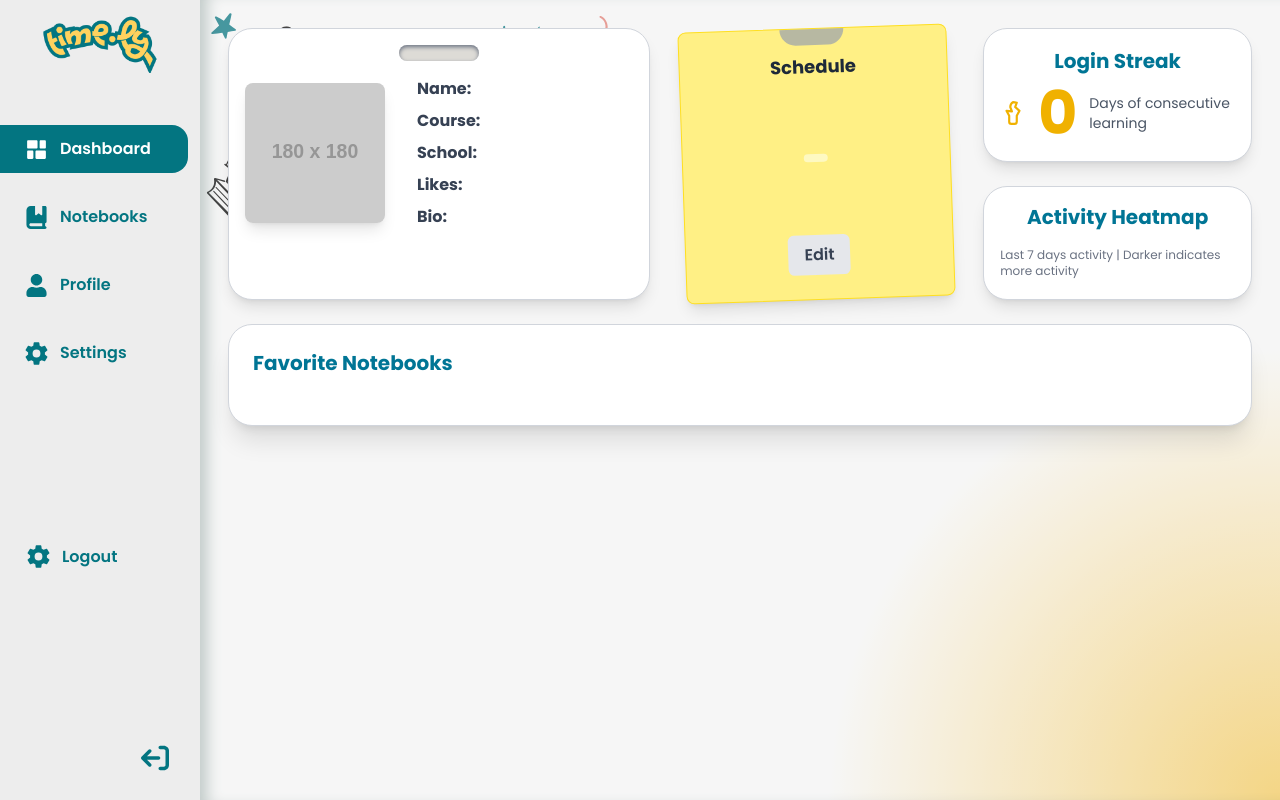
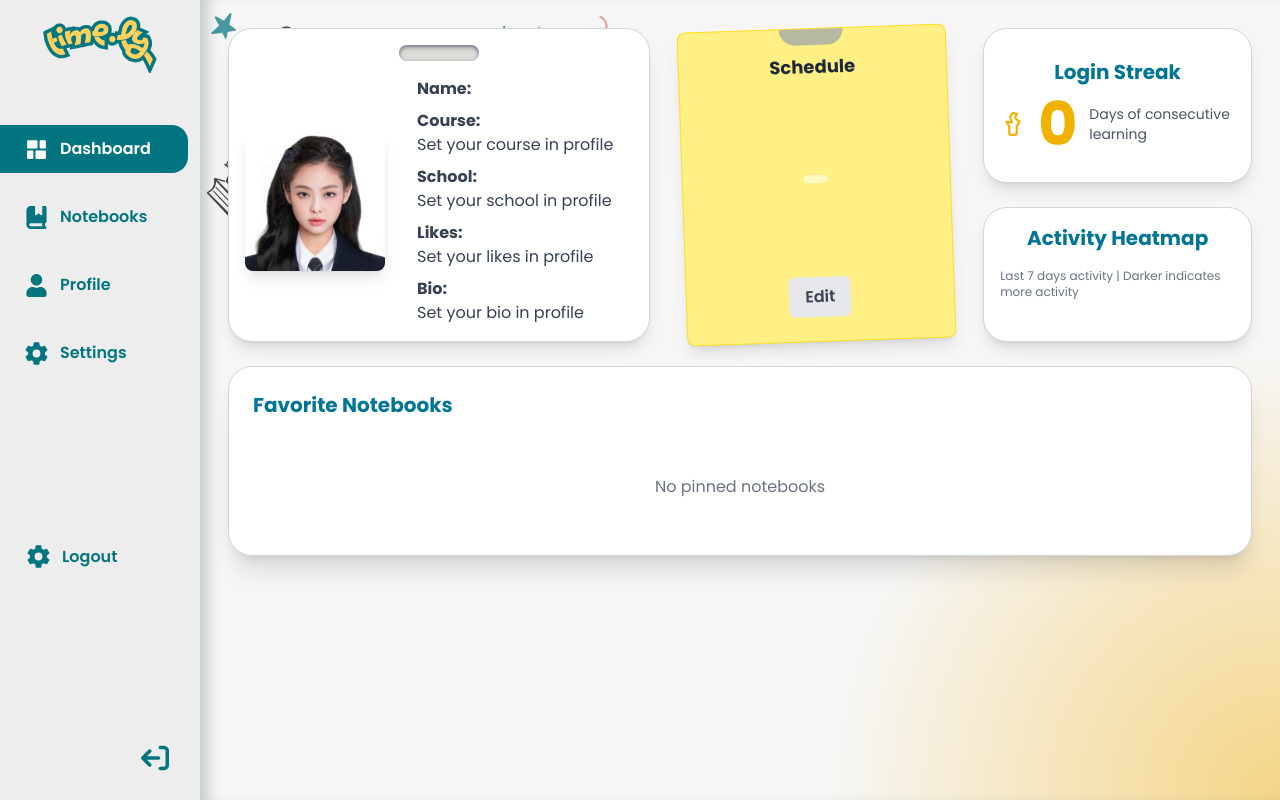
Before and after one commit to yanaSG/time.ly, a React (Vite) app in the folder frontend/: page /dashboard in a window 1280 px wide. Built offline with nearby package versions, Linux system fonts and the light colour scheme.

Commit message:
Fixed fallbacks for dashboard display

```diff
--- a/frontend/src/providers/AuthProvider.tsx
+++ b/frontend/src/providers/AuthProvider.tsx
@@ -80,6 +80,7 @@ const AuthProvider: React.FC<{ children: ReactNode }> = ({ children }) => {
       localStorage.setItem('access_token', response.access);
       localStorage.setItem('refresh_token', response.refresh);
       await refreshUser();
+      navigate('/dashboard');
     } catch (error) {
       console.error('Registration failed:', error);
       throw error;
--- a/frontend/src/views/features/dashboard/Dashboard.tsx
+++ b/frontend/src/views/features/dashboard/Dashboard.tsx
@@ -200,7 +200,7 @@ const Dashboard: React.FC = () => {
             <div className="flex flex-col sm:flex-row gap-4 justify-center items-center w-full">
               {/* User image with a fallback placeholder. Sizes adjusted for responsiveness. */}
               <img
-                src={user?.image || "https://placehold.co/180x180/E0F2F7/263438?text=User"}
+                src={user?.image || "/user-jennie.jpg"}
                 alt="user"
                 className="h-20 w-20 sm:h-24 sm:w-24 md:h-34 md:w-34 lg:h-35 lg:w-35 rounded-lg shadow-lg object-cover mb-2 sm:mb-0 sm:mr-4"
               />
@@ -222,7 +222,7 @@ const Dashboard: React.FC = () => {
                     <p className="truncate">
                       {user?.course && user.course.length > 34
                         ? `${user.course.slice(0, 34)}...`
-                        : user?.course || ''}
+                        : user?.course || 'Set your course in profile'}
                     </p>
                   </div>
                   <div>
@@ -230,7 +230,7 @@ const Dashboard: React.FC = () => {
                     <p className="truncate">
                       {user?.school && user.school.length > 34
                         ? `${user.school.slice(0, 34)}...`
-                        : user?.school || ''}
+                        : user?.school || 'Set your school in profile'}
                     </p>
                   </div>
                   <div>
@@ -238,7 +238,7 @@ const Dashboard: React.FC = () => {
                     <p className="truncate">
                       {user?.likes && user.likes.length > 34
                         ? `${user.likes.slice(0, 34)}...`
-                        : user?.likes || ''}
+                        : user?.likes || 'Set your likes in profile'}
                     </p>
                   </div>
                   <div>
@@ -246,7 +246,7 @@ const Dashboard: React.FC = () => {
                     <p className="truncate">
                       {user?.bio && user.bio.length > 34
                         ? `${user.bio.slice(0, 34)}...`
-                        : user?.bio || ''}
+                        : user?.bio || 'Set your bio in profile'}
                     </p>
                   </div>
                 </div>
@@ -351,30 +351,40 @@ const Dashboard: React.FC = () => {
             {/* Grid for notebook cards - highly responsive columns. */}
             <div className="grid grid-cols-1 sm:grid-cols-2 md:grid-cols-3 lg:grid-cols-4 xl:grid-cols-5 gap-6 px-2 sm:px-4">
 
-              {pinnedNotebooks.map((pinned: any) => (
+              {pinnedNotebooks.length === 0 ? (
+                <div className="text-gray-500 text-center col-span-full py-8">
+                  No pinned notebooks
+                </div>
+              ) : (
+                pinnedNotebooks.map((pinned: any) => (
                   <div
                     key={pinned.notebook.id}
                     onClick={(event) => handleNotebookClick(event, pinned.notebook.id)}
-                  className="flex flex-col items-center transform transition-transform duration-300 hover:scale-105 cursor-pointer relative min-h-[180px]" // Added min-h for consistent card size
+                    className="flex flex-col items-center transform transition-transform duration-300 hover:scale-105 cursor-pointer relative min-h-[180px]"
                   >
                     {/* Adjusted image sizing and positioning to be relative to the card */}
                     <img
                       src="/binder.png"
                       alt="Dashboard Illustration"
-                    className="absolute top-0 left-0 w-full h-full object-contain z-0 opacity-70" // Adjusted opacity for better text readability
+                      className="absolute top-0 left-0 w-full h-full object-contain z-0 opacity-70"
                     />
                     {/* Adjusted card sizing to be flexible */}
-                  <div className={`relative flex flex-col justify-center p-4 rounded-2xl z-10 shadow-lg w-full h-full`}
-                    style={{ backgroundColor: pinned.notebook.color || '#FFD25E' }}>
+                    <div
+                      className={`relative flex flex-col justify-center p-4 rounded-2xl z-10 shadow-lg w-full h-full`}
+                      style={{ backgroundColor: pinned.notebook.color || '#FFD25E' }}
+                    >
                       <h3 className="text-lg font-bold text-white mb-1 truncate">{pinned.notebook.title}</h3>
                       {/* Using line-clamp for description to prevent overflow */}
                       <p className="text-white text-sm mb-2 line-clamp-2">{pinned.notebook.description}</p>
-                    {pinned.notebook.mastery_goal && ( // Display mastery goal if it exists
-                      <p className="text-white text-xs mt-auto">Goal: {new Date(pinned.notebook.mastery_goal).toLocaleDateString()}</p>
+                      {pinned.notebook.mastery_goal && (
+                        <p className="text-white text-xs mt-auto">
+                          Goal: {new Date(pinned.notebook.mastery_goal).toLocaleDateString()}
+                        </p>
                       )}
                     </div>
                   </div>
-              ))}
+                ))
+              )}
             </div>
           </div>
         </div>
```
Lines whose indentation alone changed are shown as unchanged.
